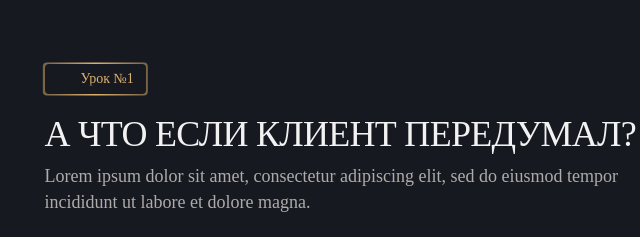
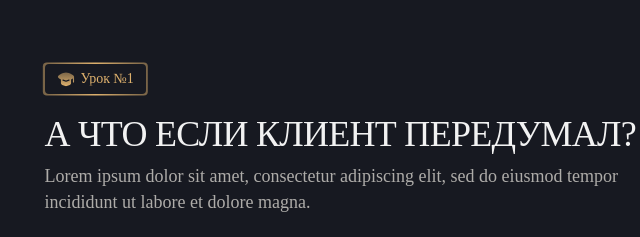
Before and after one commit to besha2vox/sales-course-videopage, a plain HTML site: page index.html in a window 1280 px wide. Shown: the part 266-503 px from the top of the page, 18-658 px from the left. Drawn offline with Linux system fonts and the light colour scheme.

Commit message:
fix linearGradient on inline svg

```diff
--- a/index.html
+++ b/index.html
@@ -622,11 +622,11 @@
                                                 fill-rule="evenodd"
                                                 clip-rule="evenodd"
                                                 d="M8.23654 2.20016C8.07428 2.1541 7.90308 2.15414 7.74074 2.20034C7.39508 2.2987 7.04614 2.3898 6.69601 2.48122C5.13359 2.88916 3.41325 3.33834 1.94162 4.53923L1.24777 5.10543C0.694481 5.55694 0.694768 6.44116 1.24854 6.89218L1.93117 7.44818C2.43548 7.85898 2.96106 8.18025 3.49967 8.44232V11.5282C3.49967 12.2838 3.96316 12.9619 4.66707 13.2364L7.33374 14.2761C7.76201 14.443 8.23734 14.443 8.66561 14.2761L11.3323 13.2364C12.0362 12.9619 12.4997 12.2838 12.4997 11.5282V8.44785C13.0347 8.18718 13.5568 7.86752 14.0577 7.45872L14.1663 7.37012V10.6657C14.1663 10.9418 14.3902 11.1657 14.6663 11.1657C14.9425 11.1657 15.1663 10.9418 15.1663 10.6657V5.99898C15.1662 5.6651 15.0277 5.33128 14.7508 5.10576L14.0682 4.54977C12.5859 3.34242 10.7932 2.87489 9.27914 2.48C8.92981 2.38888 8.58161 2.29807 8.23654 2.20016ZM5.53243 8.54045C5.27921 8.43032 4.98464 8.54632 4.8745 8.79958C4.76437 9.05278 4.88036 9.34738 5.13359 9.45752C5.98549 9.82798 6.86734 10.1312 7.77108 10.3631C7.92854 10.4035 8.09374 10.4035 8.25121 10.3629C9.15248 10.131 10.0317 9.82778 10.8809 9.45725C11.134 9.34678 11.2497 9.05212 11.1392 8.79898C11.0287 8.54592 10.7341 8.43025 10.4809 8.54072C9.68321 8.88885 8.85734 9.17385 8.01081 9.39225C7.16167 9.17378 6.33303 8.88872 5.53243 8.54045Z"
-                                                fill="url(#paint0_linear_876_760)"
+                                                fill="url(#paint1_linear_876_760)"
                                             ></path>
                                             <defs>
                                                 <linearGradient
-                                                    id="paint0_linear_876_760"
+                                                    id="paint1_linear_876_760"
                                                     x1="7.99967"
                                                     y1="-11.0986"
                                                     x2="8.08598"
```
